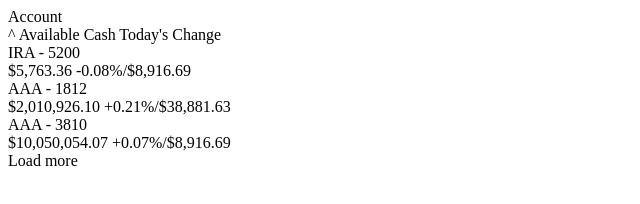
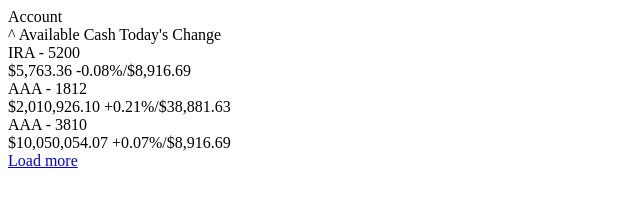
Before and after one commit to nandeeshyadav1234/capgemini-ui-task, a website: page index.html in a window 1280 px wide. Shown: the full height of the page, 0-640 px from the left. Drawn offline with Linux system fonts and the light colour scheme.

Commit message:
1 file modified

```diff
--- a/index.html
+++ b/index.html
@@ -45,6 +45,7 @@
       </div>
     </div>
 
-      <div class="row"> <div class="loadMore">Load more</div> </div>
+      <div class="row"> <div class="loadMore">
+        <a href="#">Load more </a></div> </div>
   </div>
 </div>
```
